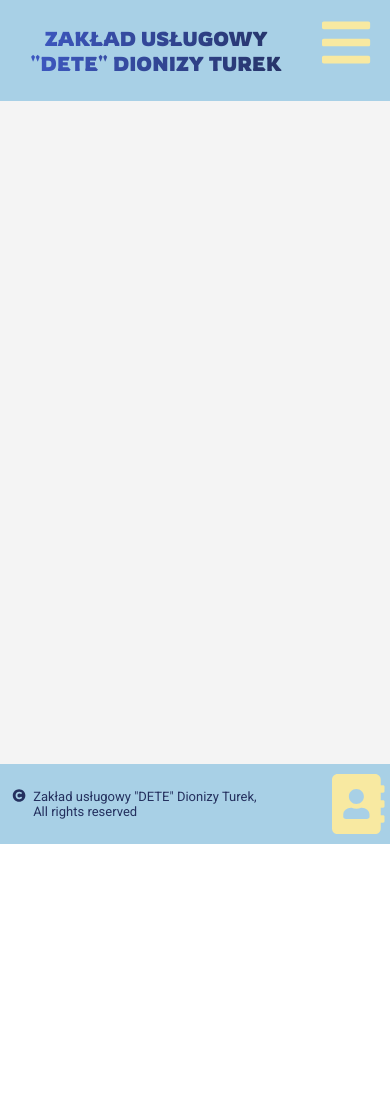
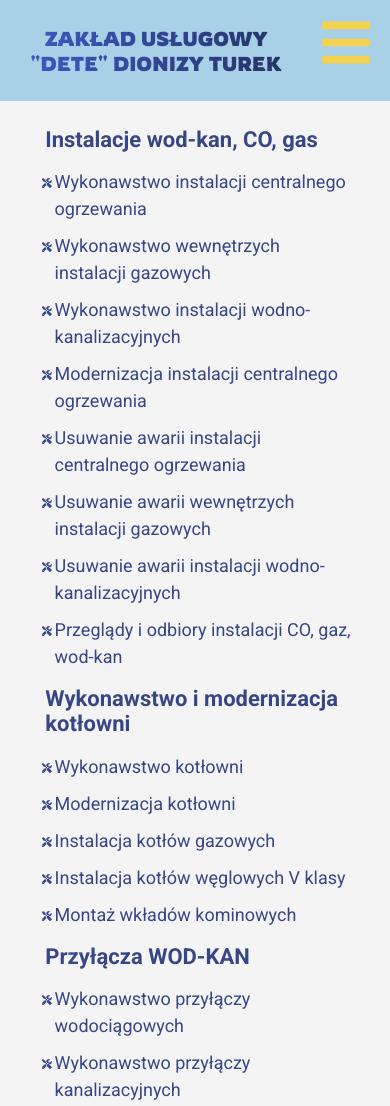
Before and after one commit to devjaktul/dete, a React app: page /offers in a window 390 px wide. Shown: the top 1106 px of the page. Before the commit the page ends 844 px from the top, so only its background shows below. Built offline with nearby package versions, Linux system fonts and the light colour scheme.

Commit message:
Fix bugs and new mobile menu

```diff
--- a/src/Layouts/App.js
+++ b/src/Layouts/App.js
@@ -5,12 +5,12 @@
 import Page from './Page';
 import Footer from './Footer/Footer';
 
-// import React, {Component} from 'react';
 
 
 function App() {
   return (
     <Router>
+
     <div className="App">
       <header className="Header">
       {<Header/>}
--- /dev/null
+++ b/src/Layouts/Container.js
@@ -0,0 +1,17 @@
+import BoilerRoom from "../Pages/BoilerRoom";
+import Connections from "../Pages/Connections";
+import Installations from "../Pages/Installations";
+import Res from "../Pages/Res";
+
+const Container = () => {
+    return (
+        <>
+        <Installations/>
+        <BoilerRoom/>
+        <Connections/>
+        <Res/>
+        </>
+     );
+}
+
+export default Container;
--- a/src/Layouts/Footer/FooterButton.js
+++ b/src/Layouts/Footer/FooterButton.js
@@ -9,12 +9,13 @@
     <>
             <li className='Footer__button'>
                 <Link
-                to="/contact"
-                >
-                <FontAwesomeIcon
-                    className='Footer__button-icon'
-                    icon = {faAddressBook}
-                />
+                    className='Button__link Link-style'
+                    to="/contact"
+                    >
+                    <FontAwesomeIcon
+                        className='Button__icon'
+                        icon = {faAddressBook}
+                    />
                 </Link>
             </li>
     </>
--- a/src/Layouts/Header.js
+++ b/src/Layouts/Header.js
@@ -1,15 +1,23 @@
 import React from 'react';
 import MobileNav from './Navigation/MobileNav';
 // import Navigation from './Navigation';
+import { Link } from 'react-router-dom';
 
 
 const Header = () => (
     <>
     <div className='Header'>
+
         <h1 className='Header__name'>
-            <span className='Header__name--text'>zakład usługowy</span>
-            <span className='Header__name--next-line'>"dete" dionizy turek</span>
+            <Link
+                className='Header__link Link-style'
+                to="/"
+                    >
+                    <span className='Header__link--text'>zakład usługowy</span>
+                    <span className='Header__link--next-line Link-style'>"dete" dionizy turek</span>
+            </Link>
         </h1>
+
         <nav className='Header__navigation'>
             {<MobileNav/>}
         </nav>
--- a/src/Layouts/Navigation/NavList.js
+++ b/src/Layouts/Navigation/NavList.js
@@ -23,17 +23,24 @@
                         Home
                     </Link>
                 </li>
-                <li
-                    className= 'Nav-list__item'
-                    // className={props.isOpen ? 'Nav-list__item Visible' : 'Nav-list__item Hidden'}
+                <li className='Nav-list__item--mobile'>
+                    <Link
+                        to="/offers"
+                        className='Nav-list__link Link-style'
+                        onClick={props.closeMenu}
+                    >
+                        Oferta
+                    </Link>
+                </li>
+                 <li
+                    className= 'Nav-list__item Display-none'
+                //    className={props.isOpen ? 'Nav-list__item Visible' : 'Nav-list__item Hidden'}
                     onClick={()=> setShowMenuList(!showMenuList)} >Oferta
                         {showMenuList ? <OffersList
                             closeMenuList={()=> {
                             setShowMenuList(false);}
                         }
-                        /> : null}
-
-
+                    /> : null}
 
                     {/* <ul className='Nav-list-offers__list List-style'>
                         <li>
--- a/src/Layouts/Page.js
+++ b/src/Layouts/Page.js
@@ -7,10 +7,7 @@
 import Connections from '../Pages/Connections';
 import Res from '../Pages/Res';
 import Contact from '../Pages/Contact';
-
-
-
-
+import Container from './Container';
 
 const Page = () => (
 
@@ -18,6 +15,7 @@
     <section className='Page__activity'>
         <Routes>
             <Route path="/" element={<Home/>} />
+            <Route path="/offers" element={<Container/>} />
             <Route path="/installations" element={<Installations/>} />
             <Route path="/boilerRoom" element={<BoilerRoom/>} />
             <Route path="/connections" element={<Connections/>} />
--- /dev/null
+++ b/src/Sass/base/_display-none.scss
@@ -0,0 +1,3 @@
+.Display-none {
+    display: none;
+}
--- a/src/Sass/base/_link-style.scss
+++ b/src/Sass/base/_link-style.scss
@@ -1,4 +1,4 @@
 .Link-style {
     text-decoration: none;
-    color: black;
+    display: block;
 }
--- a/src/Sass/base/_list-style.scss
+++ b/src/Sass/base/_list-style.scss
@@ -1,4 +1,3 @@
 .List-style {
     list-style: none;
-    display: inline-block;
 }
--- a/src/Sass/components/Layouts/Navigation/_mobile-nav.scss
+++ b/src/Sass/components/Layouts/Navigation/_mobile-nav.scss
@@ -5,12 +5,13 @@
         position: fixed;
         top: 15px;
         right: 20px;
-        z-index: 1;
-        color: #f8e9a1;
+        z-index: 3;
+        // color: #f8e9a1;
 
-        // color: #f3d250;
+        color: #f3d250;
 
         // background-color: rgb(223, 142, 45);
+
         @include mq(smartphone-large) {
             top: 25px;
             right: 35px;
--- a/src/Sass/components/Layouts/_footer.scss
+++ b/src/Sass/components/Layouts/_footer.scss
@@ -1,19 +1,16 @@
 .Footer {
-    padding: 5px 0;
+    height: 12vh;
     background-color: #a8d0e6;
     color: #24305e;
 
-    @include mq(tablet) {
-        padding: 10px 0;
-    }
-
     &__list {
         display: flex;
+        height: 12vh;
         align-items: center;
     }
 
     &__copyright {
-        flex-basis: 85%;
+        flex-basis: 80%;
         display: flex;
 
         &-icon {
@@ -73,11 +70,26 @@
     }
 
     &__button {
-        flex-basis: 15%;
+        flex-basis: 20%;
+        height: 12vh;
+    }
+}
 
-        &-icon {
-            font-size: 6rem;
-            color: #f8e9a1;
+
+.Button {
+    &__link {
+        position: relative;
+        width: 100%;
+        height: 100%;
+    }
+
+    &__icon {
+        position: absolute;
+        bottom: 15px;
+        right: 20px;
+        z-index: 1;
+        font-size: 5.5rem;
+        color: #f3d250;
 
         @include mq(smartphone) {
             font-size: 6rem;
@@ -92,4 +104,3 @@
         }
     }
 }
-}
--- a/src/Sass/components/Layouts/_header.scss
+++ b/src/Sass/components/Layouts/_header.scss
@@ -5,22 +5,39 @@
     background-color: #a8d0e6;
     color: #24305e;
 
+
     &__name {
         flex-basis: 80%;
+        // display: flex;
+        // flex-direction: column;
+        // margin: auto 0;
+        // text-align: center;
+        // text-transform: uppercase;
+        // background: linear-gradient(0.25turn, #405ccc, #24305e);
+        // background-clip: text;
+        // color: transparent;
+
+        @include mq(smartphone) {
+            flex-basis: 70%;
+        }
+
+    }
+
+    &__link {
+        // flex-basis: 80%;
         display: flex;
+        height: 12vh;
         flex-direction: column;
-        margin: auto 0;
+        // margin: auto 0;
         text-align: center;
         text-transform: uppercase;
         background: linear-gradient(0.25turn, #405ccc, #24305e);
         background-clip: text;
         color: transparent;
 
-        @include mq(smartphone) {
-            flex-basis: 70%;
-        }
-
         &--text {
+            // align-items: center;
+            margin: auto 0 0 0;
             font-size: 2rem;
             font-family: 'Rowdies', cursive;
 
@@ -38,6 +55,7 @@
         }
 
         &--next-line {
+            margin: 0 0 auto 0;
             font-size: 2rem;
             font-family: 'Rowdies', cursive;
 
@@ -56,6 +74,8 @@
     }
 
     &__navigation {
+        flex-basis: 20%;
         position: relative;
+        // background-color: aqua;
     }
 }
--- a/src/Sass/main.scss
+++ b/src/Sass/main.scss
@@ -4,6 +4,7 @@
 @import './base/layout';
 @import './base/list-style';
 @import './base/link-style';
+@import './base/display-none';
 @import './components/Layouts/header';
 @import './components/Layouts/Navigation/mobile-nav';
 @import './components/Layouts/Navigation/nav-list';
```
Also changed, not shown: src/Sass/components/Layouts/Navigation/_nav-list.scss (+10 -0 lines), src/Css/main.css, 1 other file. Lines whose indentation alone changed are shown as unchanged.
